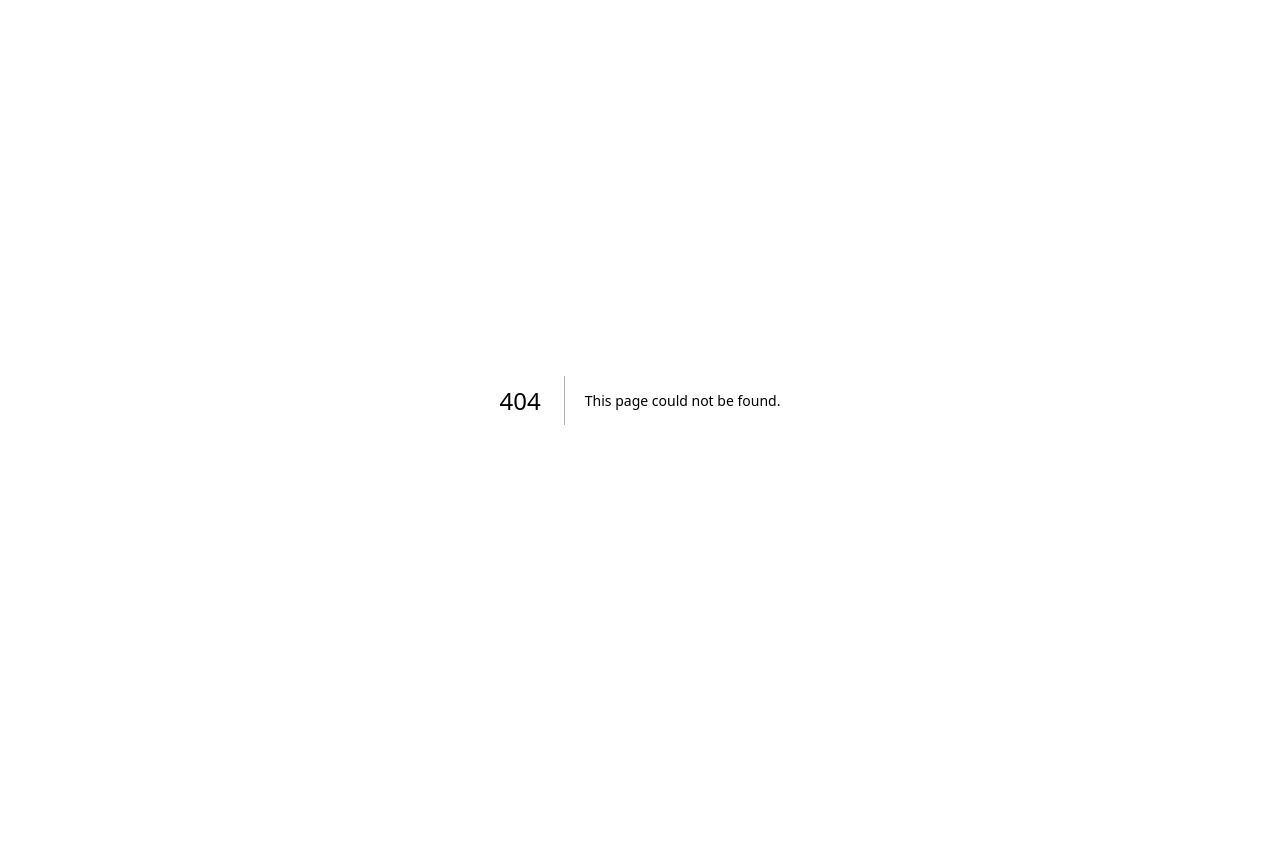
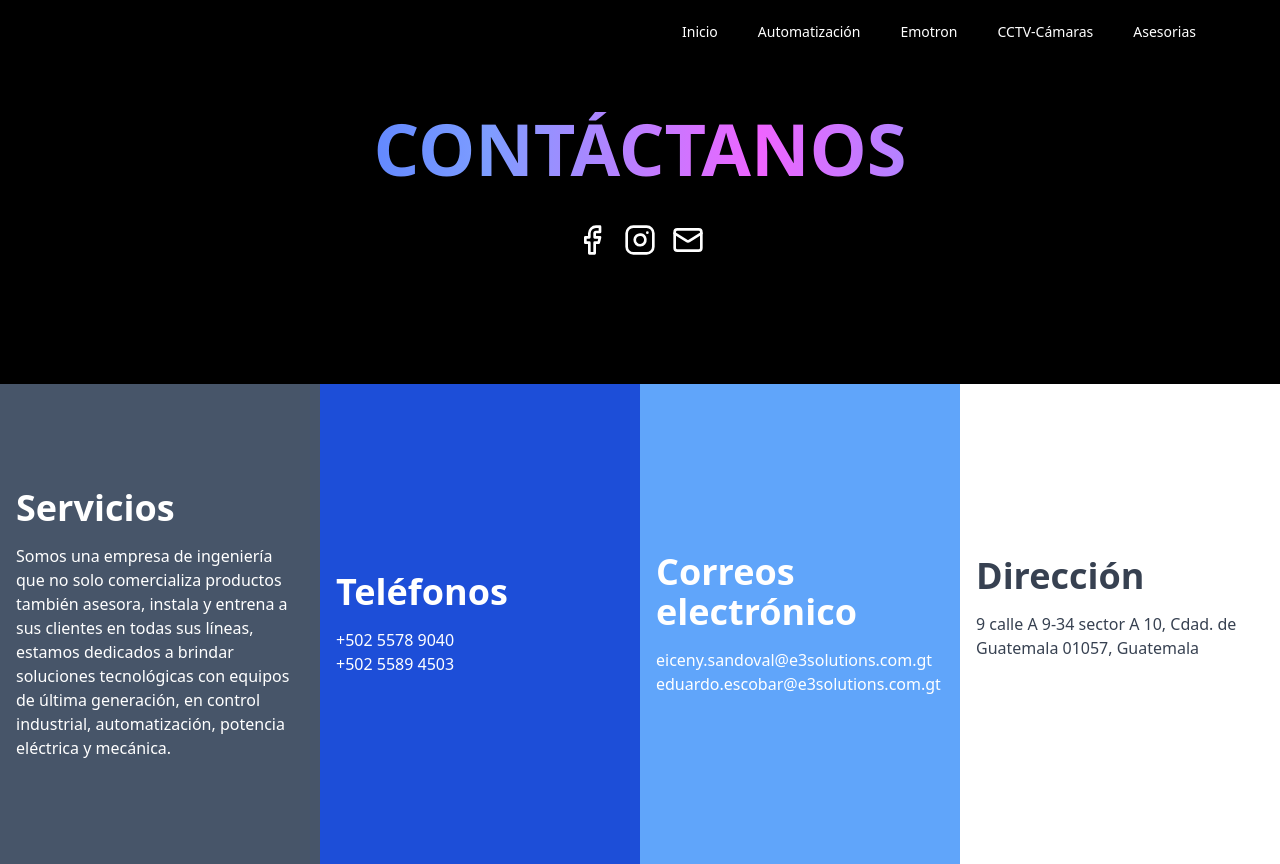
Before and after one commit to esc20936/e3website, a Next.js app: page /contact in a window 1280 px wide. Before the commit this address had no page. Before the commit the page ends 800 px from the top, so only its background shows below. Built offline with nearby package versions, Linux system fonts and the light colour scheme.

Commit message:
feat(): add contact page

```diff
--- a/package.json
+++ b/package.json
@@ -16,6 +16,7 @@
     "eslint": "8.43.0",
     "eslint-config-next": "13.4.7",
     "framer-motion": "^10.12.17",
+    "lucide-react": "^0.257.0",
     "next": "13.4.7",
     "postcss": "8.4.24",
     "react": "18.2.0",
--- a/src/app/page.tsx
+++ b/src/app/page.tsx
@@ -2,6 +2,8 @@
 import React from "react";
 import Navbar from "./Components/Nav";
 import { motion } from "framer-motion";
+import Link from "next/link";
+
 export default function Home() {
   const containerVariants = {
     hidden: { opacity: 0, y: "100%" },
@@ -31,22 +33,13 @@ export default function Home() {
               <motion.button
                 whileHover={{ scale: 1.1 }}
                 whileTap={{ scale: 0.9 }}
-                className="bg-blue-500 text-white px-6 py-2 rounded-md text-sm"
+                className=" text-black border-solid border-2 border-gray-500  px-6 py-2 rounded-md text-sm"
               >
-                <a href="#contact" className="font-medium">
+                <Link href="/contact" className="font-medium">
                   Contáctanos
-                </a>
+                </Link>
               </motion.button>
 
-              <motion.button
-                whileHover={{ scale: 1.1 }}
-                whileTap={{ scale: 0.9 }}
-                className=" text-black border-solid border-2 border-gray-500  px-6 py-2 rounded-md text-sm"
-              >
-                <a href="#contact" className="font-medium">
-                  Servicios
-                </a>
-              </motion.button>
             </div>
           </motion.div>
         </div>
--- a/src/pages/asesorias.tsx
+++ b/src/pages/asesorias.tsx
@@ -4,7 +4,7 @@ import Navbar from "@/app/Components/Nav";
 import Image from "next/image";
 import { motion } from "framer-motion";
 import camaraImage from "../../public/Images/Camaras/camara.webp";
-
+import Link from "next/link";
 export default function Automatization() {
   return (
     <main className="flex flex-col h-screen w-full items-start justify-start">
@@ -44,18 +44,15 @@ export default function Automatization() {
 
             {/* Si tienes dudas comunicate con nosotros */}
             <div className="flex flex-col items-center justify-center mt-10 space-x-4">
+           <Link href="/contact">
               <motion.button
                 whileHover={{ scale: 1.1 }}
                 whileTap={{ scale: 0.9 }}
                 className=" text-black border-solid border-2 border-gray-500  px-6 py-2 rounded-md text-sm"
               >
-                <a
-                  href="https://drive.google.com/file/d/1mtrdh95-J2UWCsmRK5lNJNKuj5PbrwEk/view"
-                  className="font-medium"
-                >
-                  Contáctanos
-                </a>
+                Contáctanos
               </motion.button>
+            </Link>
             </div>
           </div>
 
--- a/src/pages/automatization.tsx
+++ b/src/pages/automatization.tsx
@@ -7,6 +7,7 @@ import industryImage from "../../public/Images/Automatization/industry.webp";
 import biometricImage from "../../public/Images/Automatization/biometrics.webp";
 import domoticsImage from "../../public/Images/Automatization/domotics.webp";
 import factoryImage from "../../public/Images/Automatization/factory.webp";
+import Link from "next/link";
 
 export default function Automatization() {
 
@@ -47,9 +48,9 @@ export default function Automatization() {
                 whileTap={{ scale: 0.9 }}
                 className=" text-black border-solid border-2 border-gray-500  px-6 py-2 rounded-md text-sm"
               >
-                <a href="#contact" className="font-medium">
+                <Link href="/contact" className="font-medium">
                   Contáctanos
-                </a>
+                </Link>
               </motion.button>
             </div>
           </div>
--- a/src/pages/camaras.tsx
+++ b/src/pages/camaras.tsx
@@ -4,6 +4,7 @@ import Navbar from "@/app/Components/Nav";
 import Image from "next/image";
 import { motion } from "framer-motion";
 import camaraImage from "../../public/Images/Camaras/camara.webp";
+import Link from "next/link";
 
 export default function Automatization() {
   return (
@@ -44,7 +45,7 @@ export default function Automatization() {
             </p>
 
             {/* Si tienes dudas comunicate con nosotros */}
-            <div className="flex flex-col items-center justify-center mt-10 space-x-4">
+            <div className="flex flex-row items-center justify-center mt-10 space-x-4">
               <motion.button
                 whileHover={{ scale: 1.1 }}
                 whileTap={{ scale: 0.9 }}
@@ -57,6 +58,15 @@ export default function Automatization() {
                   Ver cámaras
                 </a>
               </motion.button>
+              <Link href="/contact">
+              <motion.button
+                whileHover={{ scale: 1.1 }}
+                whileTap={{ scale: 0.9 }}
+                className=" text-white  bg-blue-600 border-solid border-2 border-blue-600  px-6 py-2 rounded-md text-sm"
+                >
+                    Contáctanos
+                </motion.button>
+                </Link>
             </div>
           </div>
           <div className="flex flex-col items-center justify-center flex-1 w-full md:w-1/2  text-center ">
--- /dev/null
+++ b/src/pages/contact.tsx
@@ -0,0 +1,94 @@
+import React from "react";
+import "../app/globals.css";
+import Navbar from "@/app/Components/Nav";
+import { Mail, Facebook, Instagram } from "lucide-react";
+import { FacebookIcon } from "lucide-react";
+
+export default function contact() {
+  return (
+    <main className="flex min-h-screen flex-col items-center justify-start bg-black">
+      <Navbar theme="dark" />
+      <section className="flex flex-col items-center justify-start h-screen-2/5 w-full  text-center bg-black">
+        {/* title container */}
+        <div className="flex flex-col items-center justify-end h-3/5 w-full  text-center bg-black">
+          <h1 className="text-3xl md:text-7xl font-bold  colorText">
+            Contáctanos
+          </h1>
+
+          {/* social icons */}
+          <div className="flex flex-row items-center justify-center mt-10 space-x-4">
+            <a href="https://www.facebook.com/E3SolutionsGT" target="_blank">
+              <FacebookIcon size={32} color="white" />
+            </a>
+            <a href="https://www.instagram.com/e3_solutions/" target="_blank">
+              <Instagram size={32} color="white" />
+            </a>
+            <a href="mailto:eduardo.escobar@e3solutions.com.gt" target="_blank">
+              <Mail size={32} color="white" />
+            </a>
+          </div>
+        </div>
+      </section>
+      <section className="flex flex-col items-start justify-start h-screen-4/5 md:h-screen-3/5 w-full bg-white">
+        {/* title container */}
+        {/* <div className="flex flex-col items-start justify-start h-1/5 w-full  bg-white">
+          <h1 className="text-3xl md:text-5xl font-bold  text-gray-700">
+            Información de contacto
+          </h1>
+        </div> */}
+        {/* contact details */}
+        <div className="flex flex-col md:flex-row items-center justify-start h-full w-full ">
+        <div className="flex flex-col items-start justify-center text-left h-full w-full bg-slate-600 p-4">
+            <h1 className="text-2xl md:text-4xl font-bold  text-white mb-4">
+              Servicios
+            </h1>
+            <p className="text-white">
+              Somos una empresa de ingeniería que no solo comercializa productos
+              también asesora, instala y entrena a sus clientes en todas sus
+              líneas, estamos dedicados a brindar soluciones tecnológicas con
+              equipos de última generación, en control industrial,
+              automatización, potencia eléctrica y mecánica.
+            </p>
+          </div>
+          <div className="flex flex-col items-start justify-center text-left h-full w-full bg-blue-700  p-4 md:mt-0 ">
+            <h1 className="text-2xl md:text-4xl font-bold  text-white mb-4">
+              Teléfonos
+            </h1>
+            <a className="text-white" href="tel:+50255789040">
+              +502 5578 9040
+            </a>
+            <a className="text-white" href="tel:+50255894503">
+              +502 5589 4503
+            </a>
+          </div>
+          <div className="flex flex-col items-start justify-center text-left h-full w-full bg-blue-400  p-4 md:mt-0 ">
+            <h1 className="text-2xl md:text-4xl font-bold  text-white mb-4">
+              Correos electrónico
+            </h1>
+            <a
+              className="text-white"
+              href="mailto:eiceny.sandoval@e3solutions.com.gt"
+            >
+              eiceny.sandoval@e3solutions.com.gt
+            </a>
+            <a
+              className="text-white"
+              href="mailto:eduardo.escobar@e3solutions.com.gt"
+            >
+              eduardo.escobar@e3solutions.com.gt
+            </a>
+          </div>
+          <div className="flex flex-col items-start justify-center text-left h-full w-full bg-white  p-4 md:mt-0 ">
+            <h1 className="text-2xl md:text-4xl font-bold  text-gray-700 mb-4">
+              Dirección
+            </h1>
+            <p className="text-gray-700 mb-8">
+              9 calle A 9-34 sector A 10, Cdad. de Guatemala 01057, Guatemala
+            </p>
+          </div>
+
+        </div>
+      </section>
+    </main>
+  );
+}
--- a/src/pages/emotron.tsx
+++ b/src/pages/emotron.tsx
@@ -6,7 +6,7 @@ import { motion } from "framer-motion";
 import Card from "../app/Components/Card/Card";
 import industryImage from "../../public/Images/Automatization/industry.webp";
 import emotronImage from "../../public/Images/Emotron/emotron.webp";
-
+import Link from "next/link";
 
 export default function Automatization() {
   return (
@@ -45,7 +45,7 @@ export default function Automatization() {
             </p>
 
             {/* Si tienes dudas comunicate con nosotros */}
-            <div className="flex flex-col items-center justify-center mt-10 space-x-4">
+            <div className="flex flex-row items-center justify-center mt-10 space-x-4">
               <motion.button
                 whileHover={{ scale: 1.1 }}
                 whileTap={{ scale: 0.9 }}
@@ -55,6 +55,17 @@ export default function Automatization() {
                   Ver productos
                 </a>
               </motion.button>
+             <Link
+                href="/contact"
+                >
+              <motion.button
+                whileHover={{ scale: 1.1 }}
+                whileTap={{ scale: 0.9 }}
+                className=" text-white  bg-blue-600 border-solid border-2 border-blue-600  px-6 py-2 rounded-md text-sm"
+                >
+                    Contáctanos
+                </motion.button>
+                </Link>
             </div>
           </div>
           <div className="flex flex-col items-center justify-center flex-1 w-full md:w-1/2  text-center ">
--- a/tailwind.config.js
+++ b/tailwind.config.js
@@ -12,6 +12,12 @@ module.exports = {
         'gradient-conic':
           'conic-gradient(from 180deg at 50% 50%, var(--tw-gradient-stops))',
       },
+      height:{
+        'screen-4/5': '80vh',
+        'screen-3/5': '60vh',
+        'screen-2/5': '40vh',
+        'screen-1/5': '20vh',
+      }
     },
   },
   plugins: [],
```
Also changed, not shown: public/Icons/facebook.svg, 1 other file (tests, documents, lock files or other folders).
